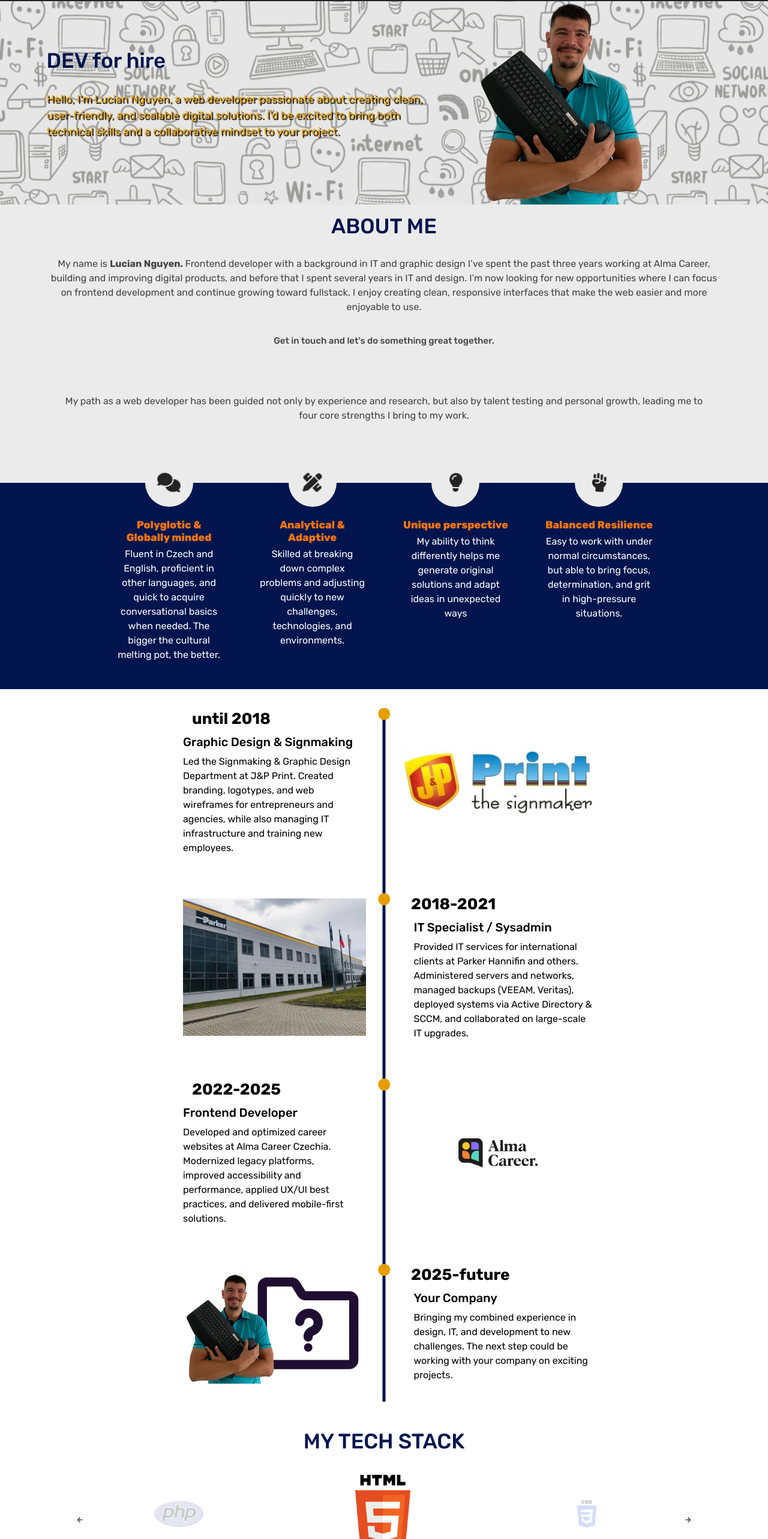
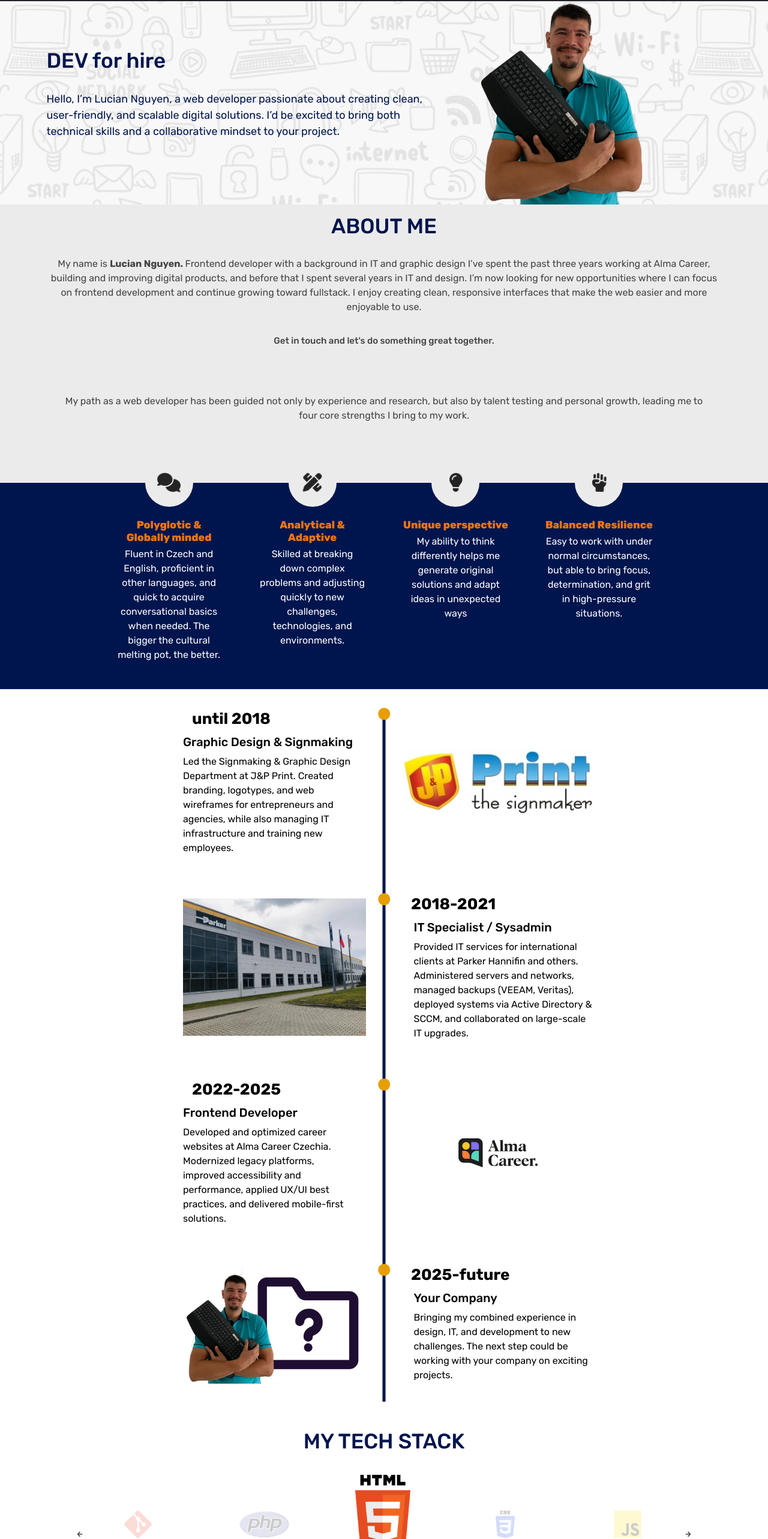
Before and after one commit to LouCyanCoder/introduction-page, a React (Create React App) app: page / in a window 1280 px wide. Shown: the part 59-2625 px from the top of the page at 60% size. Built offline with nearby package versions, Linux system fonts and the light colour scheme.

Commit message:
changed hero animation, added labels to reel

```diff
--- a/src/Components/SkillsReel.jsx
+++ b/src/Components/SkillsReel.jsx
@@ -15,16 +15,16 @@ import PHPlogo from "../img/skills/PHP_logo.png";
 import { FaArrowRight, FaArrowLeft } from "react-icons/fa";
 
 // setting up images in an array
-const images = [
-	HTMLlogo,
-	CSSlogo,
-	JSlogo,
-	Sasslogo,
-	Laravellogo,
-	Reactlogo,
-	MySQLlogo,
-	Gitlogo,
-	PHPlogo,
+const skills = [
+	{ image: HTMLlogo, text: "HTML5" },
+	{ image: CSSlogo, text: "CSS3" },
+	{ image: JSlogo, text: "JavaScript" },
+	{ image: Sasslogo, text: "Sass" },
+	{ image: Laravellogo, text: "Laravel" },
+	{ image: Reactlogo, text: "React" },
+	{ image: MySQLlogo, text: "MySQL" },
+	{ image: Gitlogo, text: "Git" },
+	{ image: PHPlogo, text: "PHP" },
 ];
 
 // arrows for the reel
@@ -50,14 +50,14 @@ const SkillsReel = () => {
 	const settings = {
 		infinite: true,
 		lazyLoad: true,
-		slidesToShow: 3,
+		slidesToShow: 5,
 		centerMode: true,
 		centerPadding: 2,
 		nextArrow: <NextArrow />,
 		prevArrow: <PrevArrow />,
 		autoplay: false,
-		autoplaySpeed: 2500,
-		speed: 2000,
+		autoplaySpeed: 2000,
+		speed: 500,
 
 		beforeChange: (current, next) => setImageIndex(next),
 	};
@@ -66,12 +66,13 @@ const SkillsReel = () => {
 		<div className="SkillsReel" id="skillsReel">
 			<h2 className="heading">My tech stack</h2>
 			<Slider {...settings}>
-				{images.map((img, idx) => (
+				{skills.map((skill, idx) => (
 					<div
-						className={idx === imageIndex ? "slide activeSlide" : "slide"}
+						className={idx === imageIndex ? "skill slide activeSlide" : "slide"}
 						key={idx}
 					>
-						<img src={img} alt={img} />
+						<img src={skill.image} alt={skill.text} />
+						<p className="skill__label text-center">{skill.text}</p>
 					</div>
 				))}
 			</Slider>
--- a/src/scss/_hero.scss
+++ b/src/scss/_hero.scss
@@ -7,7 +7,7 @@
 	background-size: cover;
 	background-position: center;
 	color: $color-primary;
-	transition: background $transition, opacity $transition;
+	transition: opacity $transition;
 	display: flex;
 	flex-direction: column;
 	align-items: center;
@@ -32,8 +32,7 @@
 		background-image: url("../img/hero/doodles.webp");
 		background-size: cover;
 		background-position: center;
-		opacity: 0.5;
-		animation: heroBgPulse 15s infinite ease-in-out;
+		animation: heroBgPulse 20s infinite ease-in-out;
 	}
 }
 
@@ -68,9 +67,8 @@
 .hero__promo {
 	text-align: left;
 	margin-top: ($gap * 2);
-	color: $color-secondary;
+	color: $color-primary;
 	font-size: 1.8rem;
-	text-shadow: $color-black 2px 2px 1px;
 	max-width: 65rem;
 
 	&:last-child {
@@ -114,11 +112,16 @@
 }
 
 @keyframes heroBgPulse {
-	0%,
-	100% {
+	0% {
 		transform: scale(1);
+		opacity: 0.25;
 	}
 	50% {
-		transform: scale(1.2);
+		transform: scale(1.5);
+		opacity: 0.1;
+	}
+	100% {
+		transform: scale(2);
+		opacity: 0.05;
 	}
 }
--- a/src/scss/_skillsReel.scss
+++ b/src/scss/_skillsReel.scss
@@ -1,5 +1,6 @@
 @import "~slick-carousel/slick/slick.css";
 @import "~slick-carousel/slick/slick-theme.css";
+@import "variables";
 
 .SkillsReel {
 	width: 80%;
@@ -72,3 +73,7 @@
 	left: 0%;
 	top: 50%;
 }
+
+.skill__label {
+	margin-top: $gap;
+}
```
Also changed, not shown: 2 other files (tests, documents, lock files or other folders).
